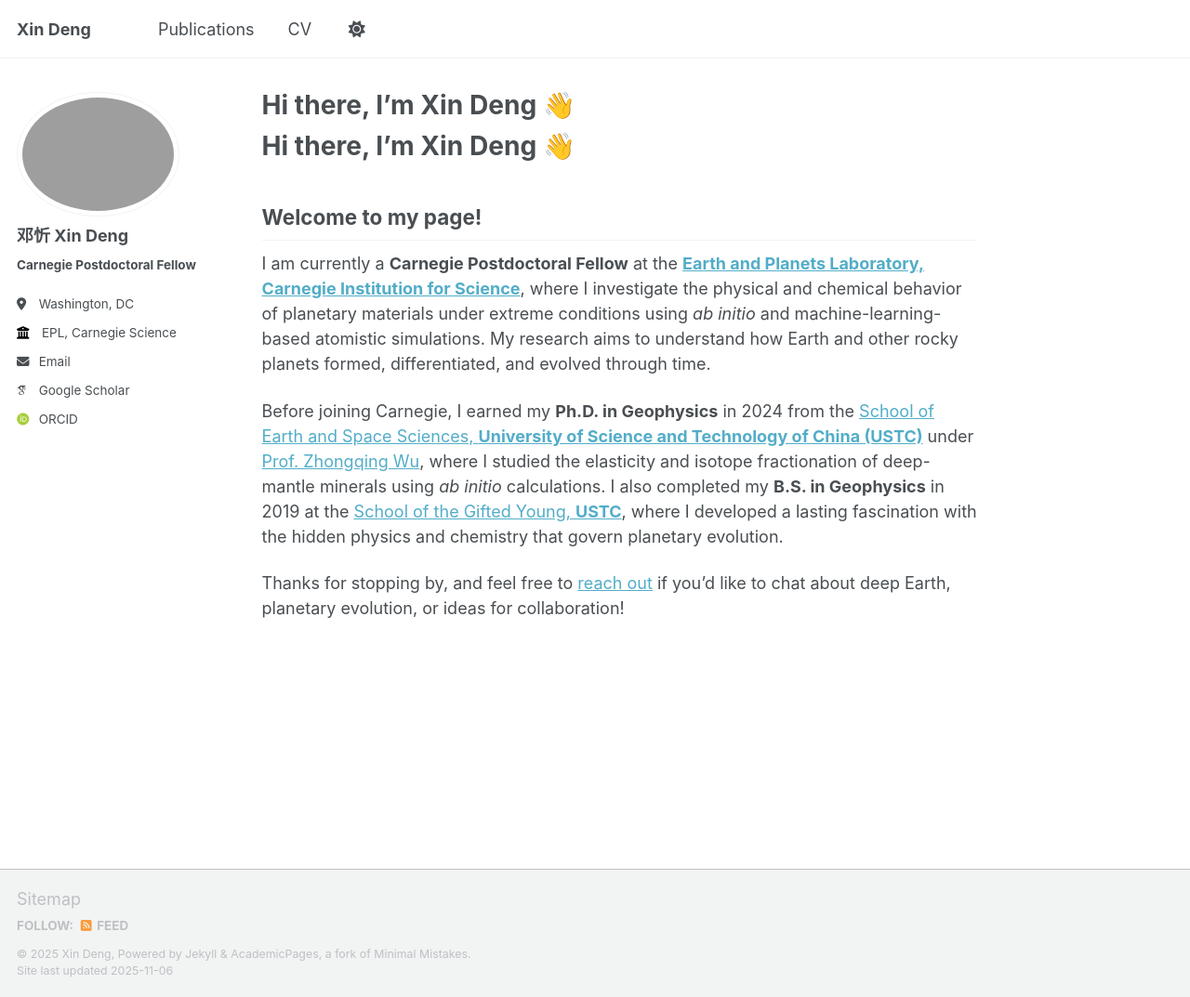
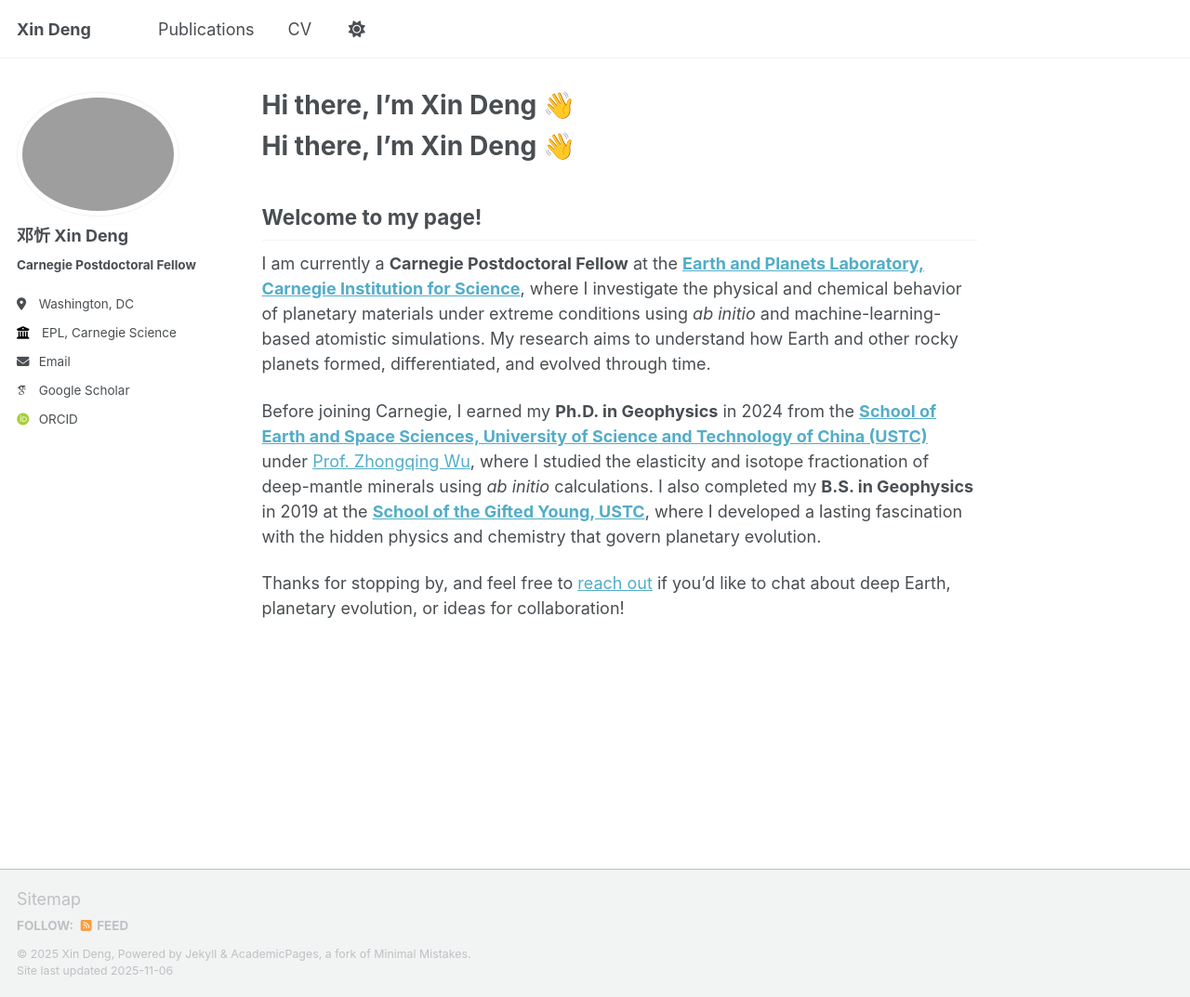
Before and after one commit to x1nd3ng/x1nd3ng.github.io, a Jekyll site: the page built from _pages/about.md, in a window 1280 px wide and 1073 px high. Shown: the whole window at 93% size. Built offline with Jekyll 4.4.1, drawn with Linux system fonts in a browser that asks for light colours; some web fonts are replaced; a script that is not in the unit is left out; our own code applies the rules of GitHub Pages for plain Markdown files.

```diff
--- a/_pages/about.md
+++ b/_pages/about.md
@@ -14,6 +14,6 @@ redirect_from:
 
 I am currently a **Carnegie Postdoctoral Fellow** at the [**Earth and Planets Laboratory, Carnegie Institution for Science**](https://carnegiescience.edu/epl), where I investigate the physical and chemical behavior of planetary materials under extreme conditions using *ab initio* and machine-learning-based atomistic simulations. My research aims to understand how Earth and other rocky planets formed, differentiated, and evolved through time.
 
-Before joining Carnegie, I earned my **Ph.D. in Geophysics** in 2024 from the [School of Earth and Space Sciences, **University of Science and Technology of China (USTC)**](https://en.ess.ustc.edu.cn/) under [Prof. Zhongqing Wu](https://scholar.google.com/citations?user=if0IjSUAAAAJ), where I studied the elasticity and isotope fractionation of deep-mantle minerals using *ab initio* calculations. I also completed my **B.S. in Geophysics** in 2019 at the [School of the Gifted Young, **USTC**](https://en.scgy.ustc.edu.cn/), where I developed a lasting fascination with the hidden physics and chemistry that govern planetary evolution.
+Before joining Carnegie, I earned my **Ph.D. in Geophysics** in 2024 from the [**School of Earth and Space Sciences, University of Science and Technology of China (USTC)**](https://en.ess.ustc.edu.cn/) under [Prof. Zhongqing Wu](https://scholar.google.com/citations?user=if0IjSUAAAAJ), where I studied the elasticity and isotope fractionation of deep-mantle minerals using *ab initio* calculations. I also completed my **B.S. in Geophysics** in 2019 at the [**School of the Gifted Young, USTC**](https://en.scgy.ustc.edu.cn/), where I developed a lasting fascination with the hidden physics and chemistry that govern planetary evolution.
 
 Thanks for stopping by, and feel free to [reach out](mailto:xdeng@carnegiescience.edu) if you’d like to chat about deep Earth, planetary evolution, or ideas for collaboration!
```
